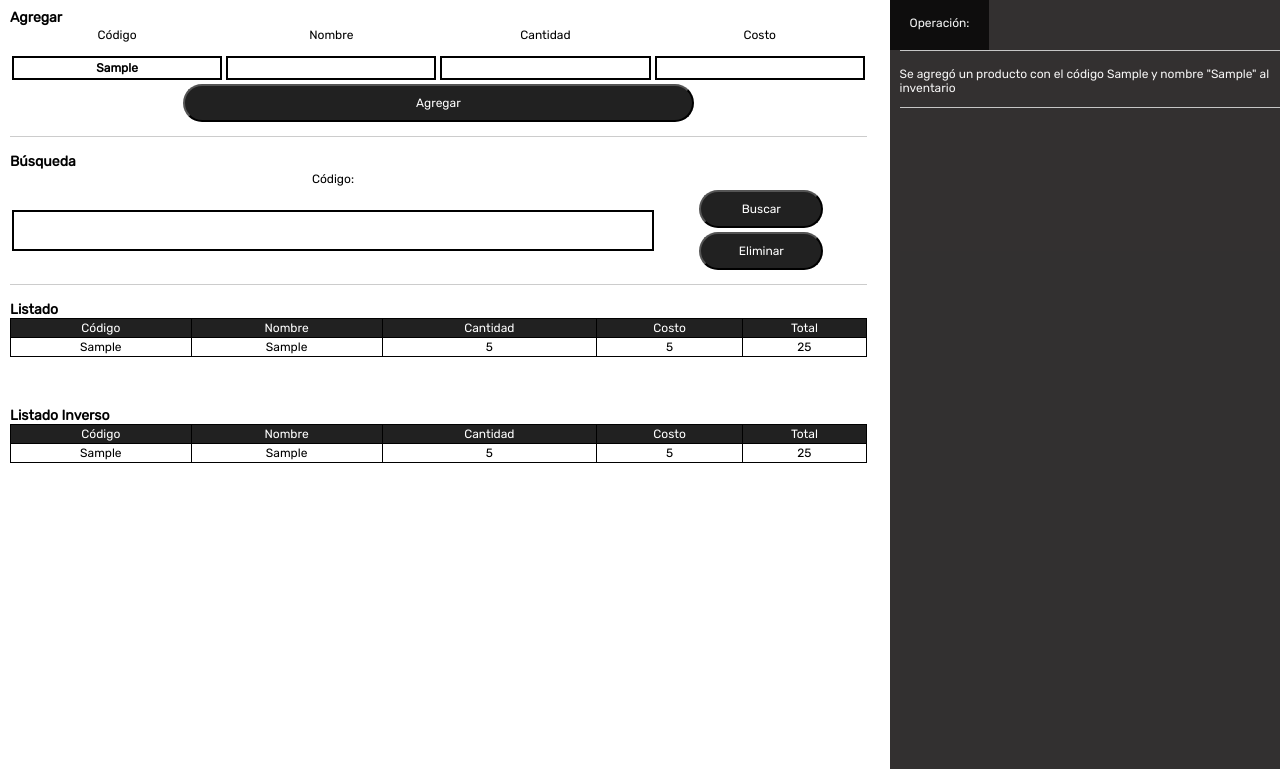
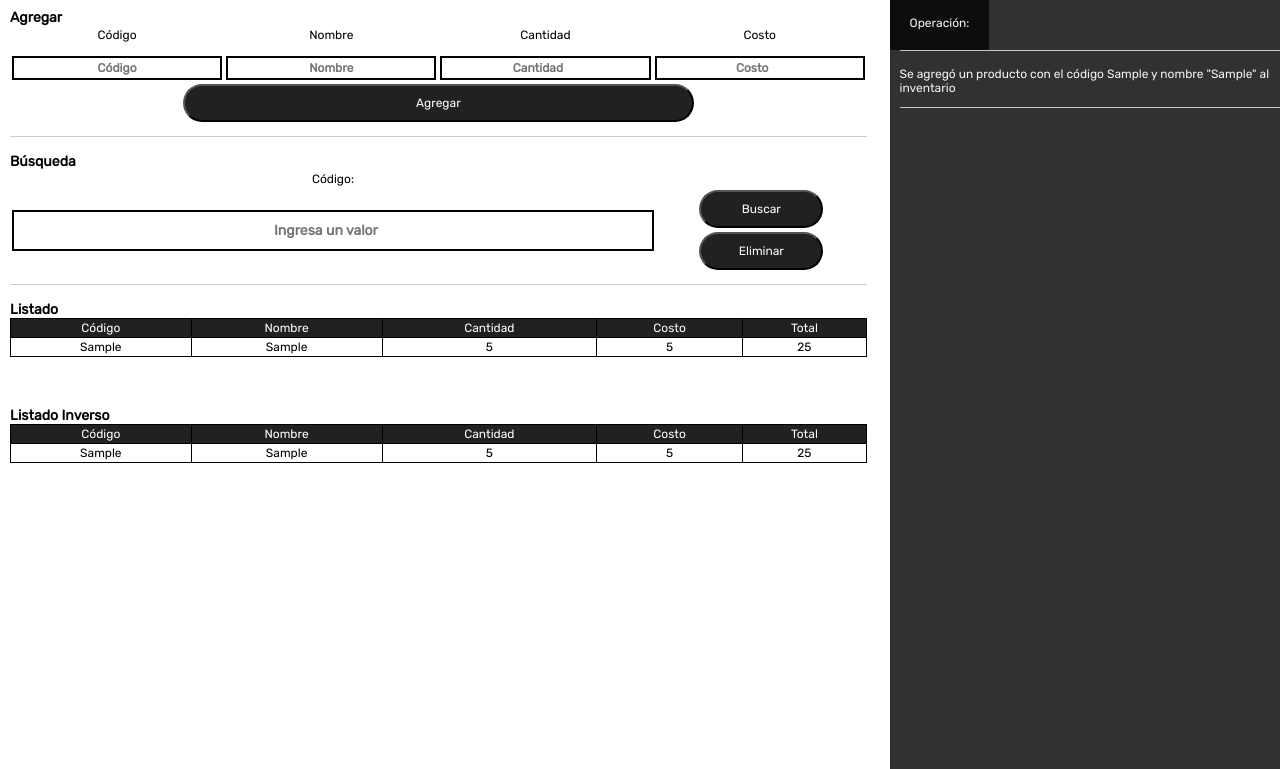
Before and after one commit to Guada8a/W4D4-Control-InventarioVersion3, a website with bundled scripts: page index.html in a window 1280 px wide. Both pictures are taken after typing "Sample", "Sample", "5", "5" into the empty fields and a click on the button "Agregar". Shown: the part 31-800 px from the top of the page. Built offline with nearby package versions, Linux system fonts and the light colour scheme.

Commit message:
validaciones campos de agregar

```diff
--- a/index.html
+++ b/index.html
@@ -25,10 +25,10 @@
                         <td>Costo</td>
                     </tr>
                     <tr>
-                        <td><input type="text" name="codigon" id="codigo"></td>
-                        <td><input type="text" name="nombren" id="nombre"></td>
-                        <td><input type="number" name="cantidadn" id="cantidad"></td>
-                        <td><input type="number" name="coston" id="costo"></td>
+                        <td><input type="text" placeholder="Código" name="codigon" id="codigo"></td>
+                        <td><input type="text" placeholder="Nombre" name="nombren" id="nombre"></td>
+                        <td><input type="number" placeholder="Cantidad" name="cantidadn" id="cantidad"></td>
+                        <td><input type="number" placeholder="Costo" name="coston" id="costo"></td>
                     </tr>
                     <tr>
                         <td colspan="4">
@@ -46,7 +46,7 @@
                             <td>Código:</td>
                         </tr>
                         <tr id="t2">
-                            <td rowspan="2"><input type="search" name="buscar1" id="buscar1"></td>
+                            <td rowspan="2"><input type="search" placeholder="Ingresa un valor" name="buscar1" id="buscar1"></td>
                             <td><button id="btnBuscar">Buscar</button></td>
                         </tr>
                         <tr>
--- a/modules/app.js
+++ b/modules/app.js
@@ -14,8 +14,13 @@ let cantidad = document.getElementById("cantidad");
 
 ///EVENTOS
 btnAgregar.addEventListener("click", () => {
+    if (codigo.value == '' || cantidad.value == '' || costo.value == '' || nombre.value == '') {
+        codigo.style.border = "red solid 2px";
+        cantidad.style.border = "red solid 2px";
+        costo.style.border = "red solid 2px";
+        nombre.style.border = "red solid 2px";
+    } else {
         let verifica = inventario.buscar(codigo.value);
-
         if (verifica == false) {
             let producto = new Producto(codigo.value, nombre.value, cantidad.value, costo.value);
             inventario.agregar(producto);
@@ -29,12 +34,18 @@ btnAgregar.addEventListener("click", () => {
             operacion.innerHTML += `Se agregó un producto con el código ${codigo.value} y nombre "${nombre.value}" al inventario<hr>`;
             operacion.scrollTop = operacion.scrollHeight;
             codigo.style.border = "black solid 2px";
+            cantidad.style.border = "black solid 2px";
+            costo.style.border = "black solid 2px";
+            nombre.style.border = "black solid 2px";
+
+            codigo.value = '';
             nombre.value = "";
             costo.value = "";
             cantidad.value = "";
         } else {
             codigo.style.border = "red solid 2px";
             console.log("El código ya existe");
+        }
     }
 });
 btnBuscar.addEventListener("click", () => {
```
Lines whose indentation alone changed are shown as unchanged.
